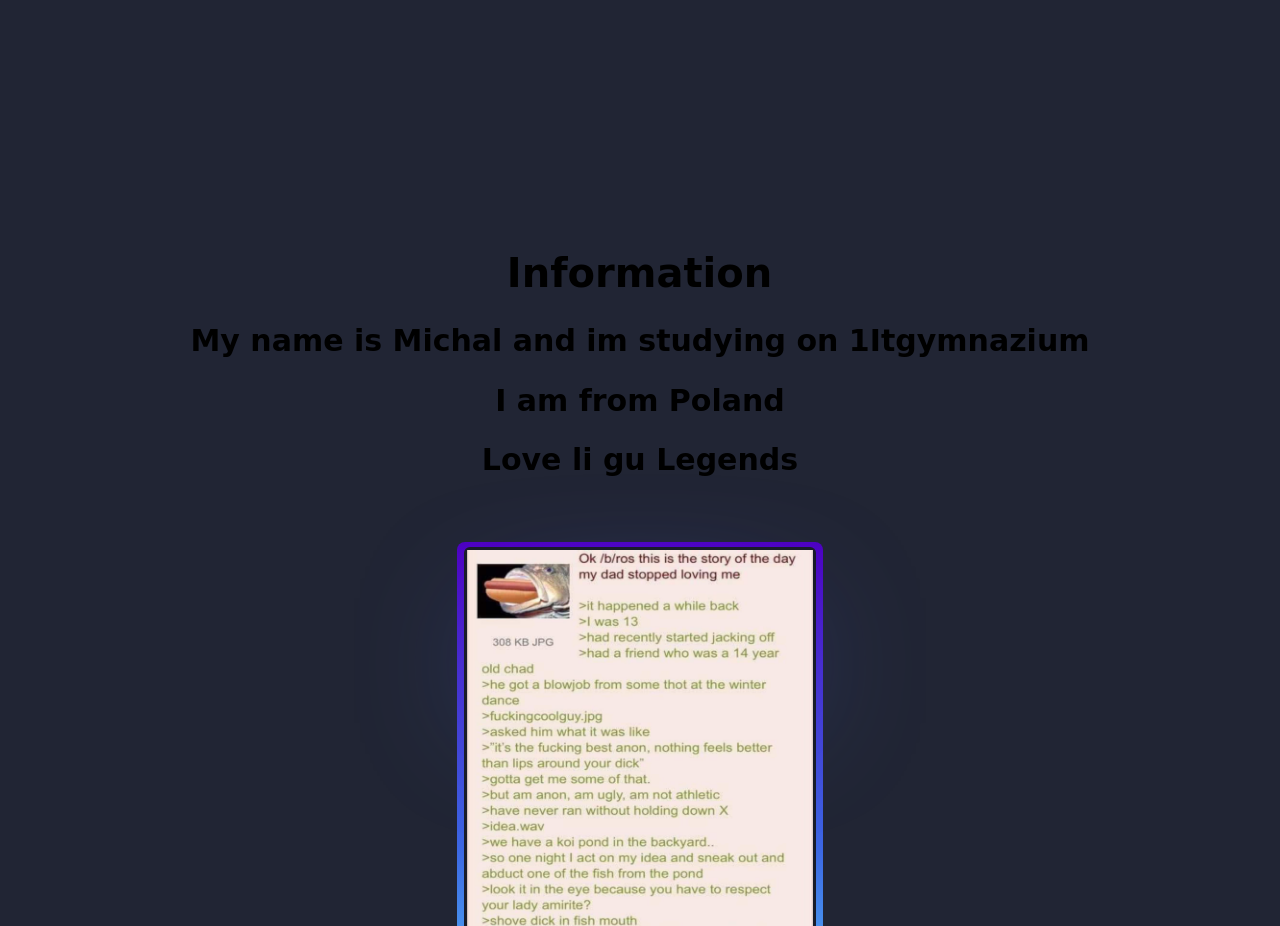
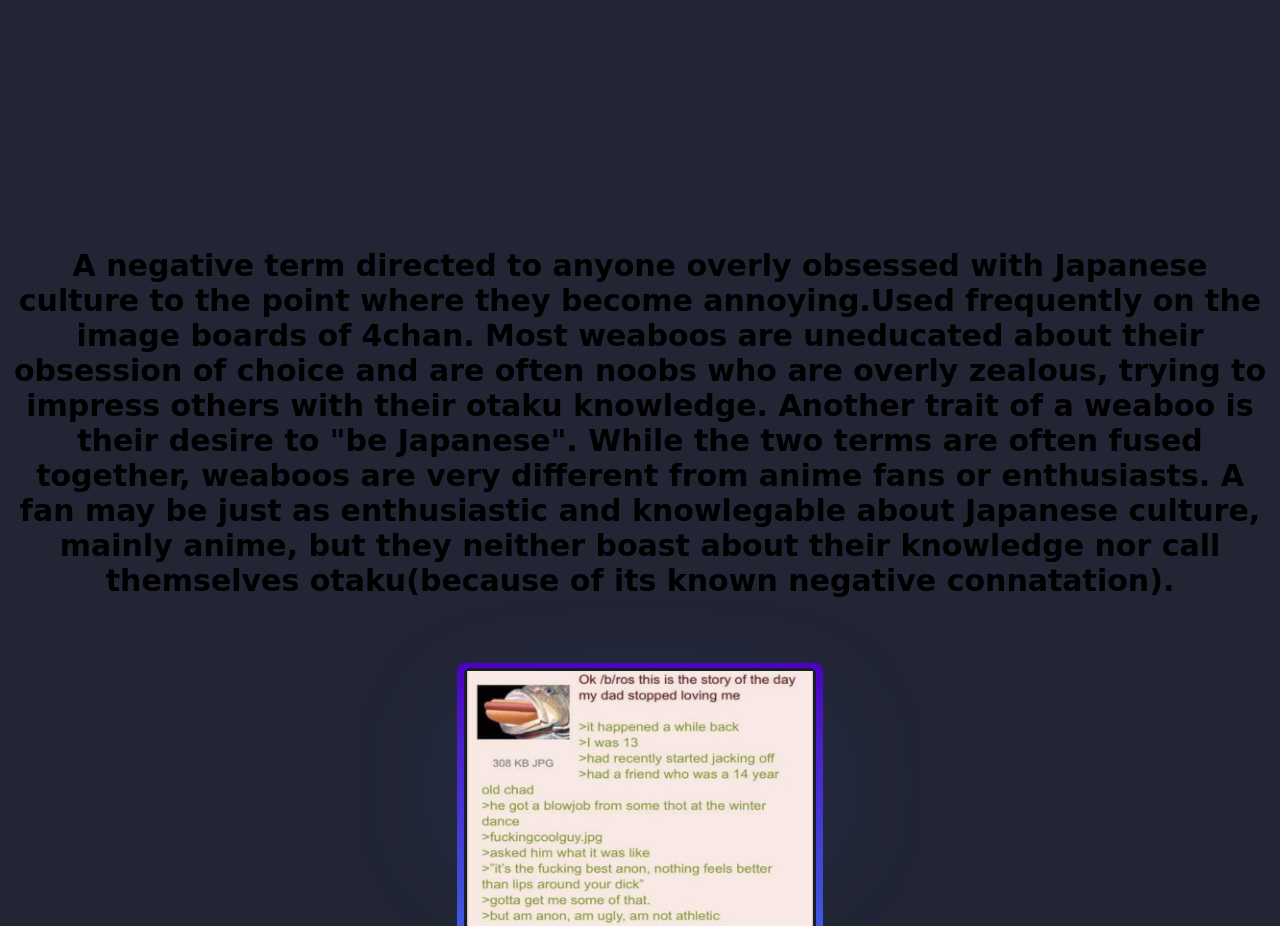
Before and after one commit to michalomegalul/mywebfinalversio, a plain HTML site: page aboutme.html in a window 1280 px wide. Shown: the part 574-1500 px from the top of the page. Drawn offline with nearby package versions, Linux system fonts and the light colour scheme.

Commit message:
Update aboutme.html

```diff
--- a/aboutme.html
+++ b/aboutme.html
@@ -29,10 +29,12 @@
         <div>
             <p class="BackgroundStyle">
                 <div class="text">
-                    <h1 class="animate__animated animate__bounce">Information</h1>
-                    <h2>My name is Michal and im studying on 1Itgymnazium</h2>
-                    <h2>I am from Poland</h2>
-                    <h2>Love li gu Legends</h2>
+                    <h2>A negative term directed to anyone overly obsessed with Japanese culture to the point where they become annoying.Used frequently on the image boards of 4chan.
+
+Most weaboos are uneducated about their obsession of choice and are often noobs who are overly zealous, trying to impress others with their otaku knowledge. Another trait of a weaboo is their desire to "be Japanese".
+
+While the two terms are often fused together, weaboos are very different from anime fans or enthusiasts. A fan may be just as enthusiastic and knowlegable
+about Japanese culture, mainly anime, but they neither boast about their knowledge nor call themselves otaku(because of its known negative connatation).</h2>
                     <div class="box"></div>
                     <div class="card imagecenter">
                         <img class="imagerep" src="./Images/qk49rhe5nmq71.jpg" alt="Avatar" style="width:100%">
```
